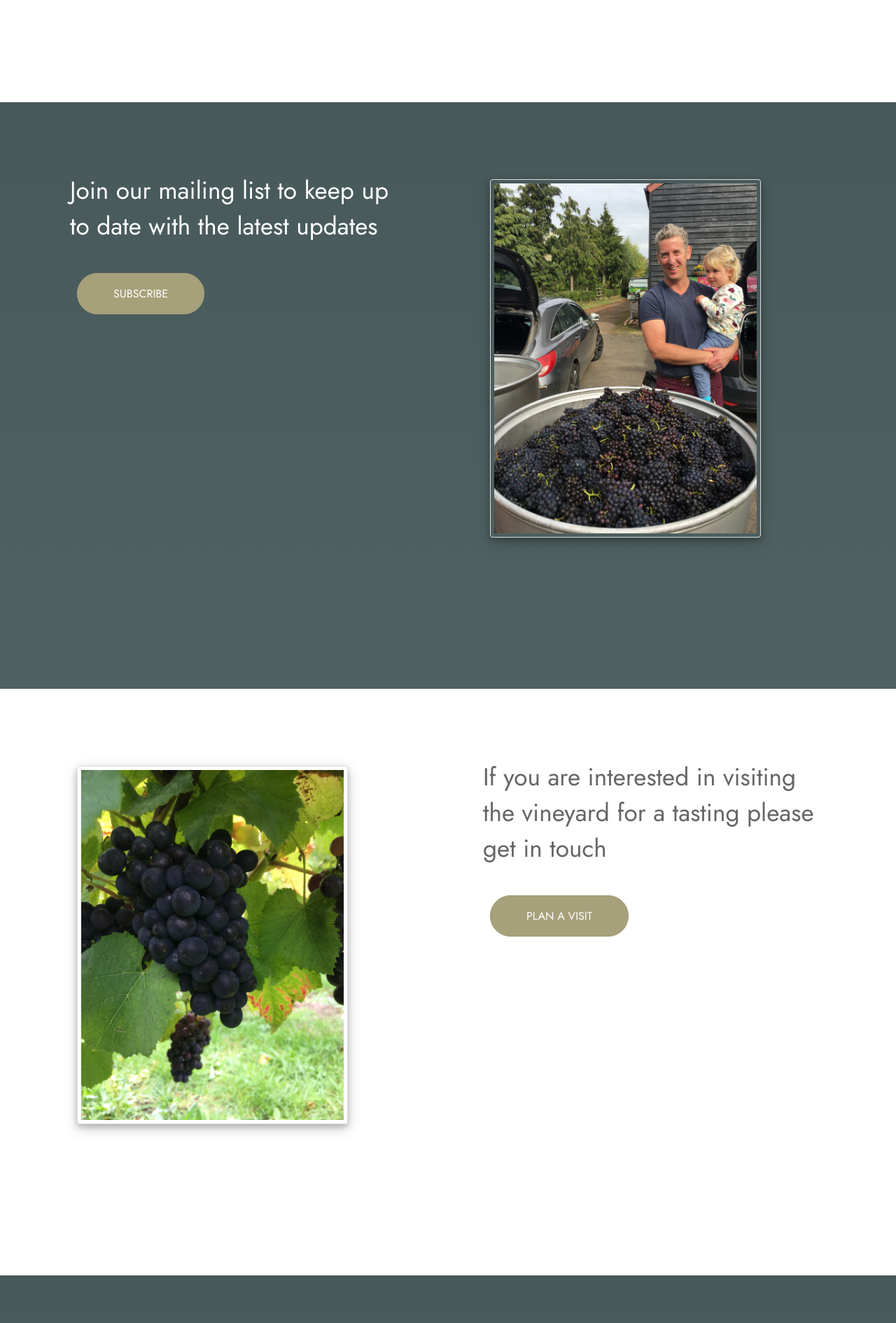
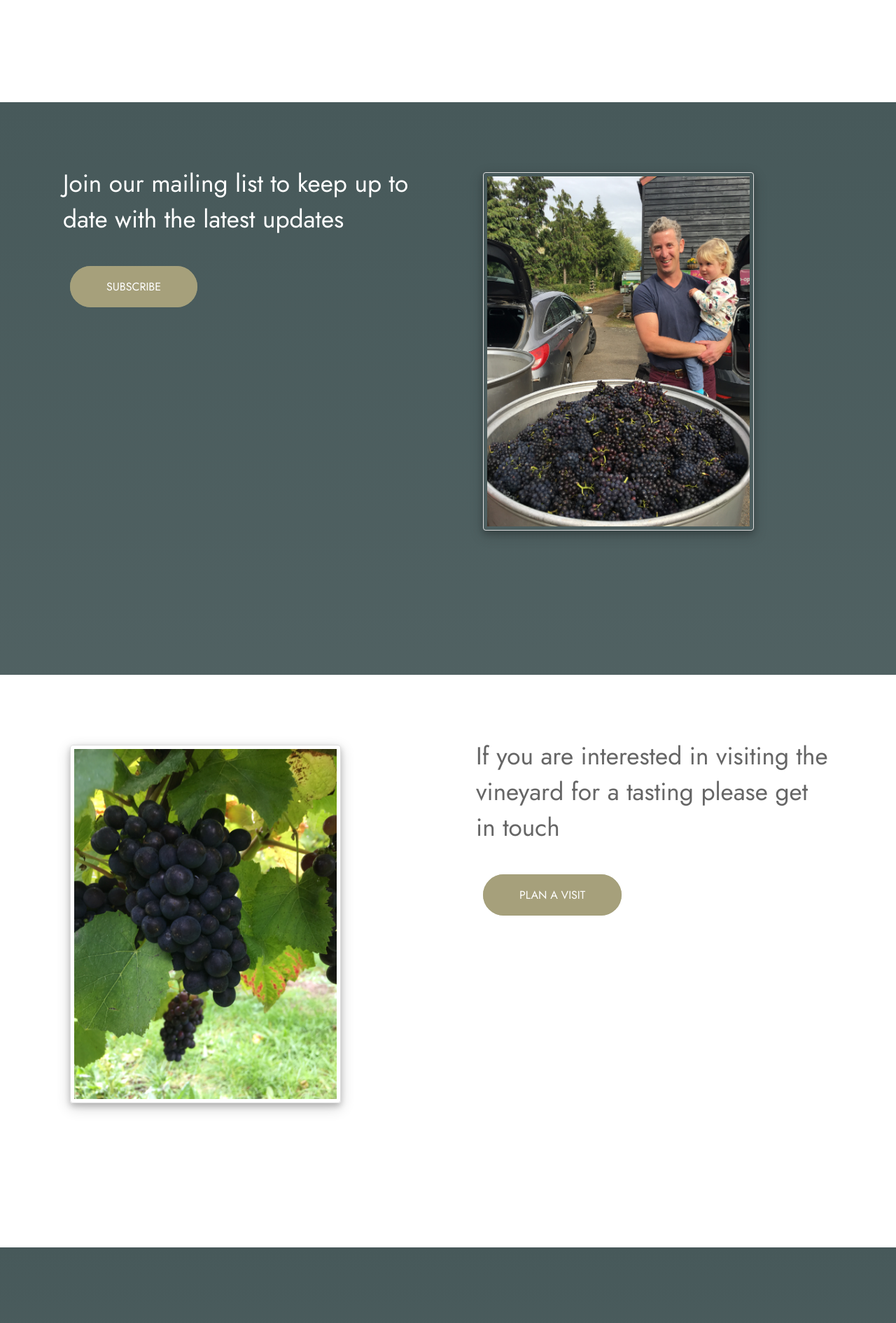
Before and after one commit to seblawson11/CoopersCroft, a Jekyll site: the page built from index.html, in a window 1280 px wide. Shown: the part 1295-3185 px from the top of the page at 70% size. Built offline with Jekyll 4.4.1, drawn with Linux system fonts in a browser that asks for light colours.

Commit message:
homepage imgs

```diff
--- a/_sass/homepage.scss
+++ b/_sass/homepage.scss
@@ -20,6 +20,12 @@
 .welcome {
   text-align: center;
 	padding: 25px 150px;
+}
+
+@media screen and (max-width: 600px) {
+	.Welcome {
+		padding: 10px;
+	}
 }
 
 .homepage-container {
@@ -47,9 +53,23 @@
 	.column {
 		padding: 40px;
 		margin: 10px;
+		float: left;
+		width: 50%;
+		padding: 30px;
 	}
 }
 
+.row:after {
+	content: "";
+	display: table;
+	clear: both;
+}
+
+@media screen and (max-width: 600px) {
+	.column {
+		width: 100%;
+	}
+}
 
 .subscribe {
 	background: linear-gradient(to bottom, $brand-color 0%, $middle-gradient-color 100%);
--- a/_sass/ourwines.scss
+++ b/_sass/ourwines.scss
@@ -2,7 +2,6 @@
     * {
     box-sizing: border-box;
   }
-}
   /* Create two equal columns that floats next to each other */
   .column {
     float: left;
@@ -23,3 +22,4 @@
       width: 100%;
     }
   }
+}
--- a/index.html
+++ b/index.html
@@ -6,7 +6,7 @@ description: A wine from Suffolk
 	<div class="text-container">
 		<h1 class="editable"><strong>Coopers Croft Vineyard</strong></h1>
 		<h2 class="subtext editable"><i>Wines of Suffolk</i></h2>
-		<div class="cta button alt"><a href="{{ site.baseurl }}/about/">Our Story</a></div>
+		<div class="cta button alt"><a href="{{ site.baseurl }}/ourstory/">Our Story</a></div>
 		<div class="cta button alt"><a href="{{ site.baseurl }}/ourwines/">Our Wines</a></div>
 	</div>
 </section>
```
Also changed, not shown: _posts/2019-01-01-a-busy-year.md (+2 -2 lines).
